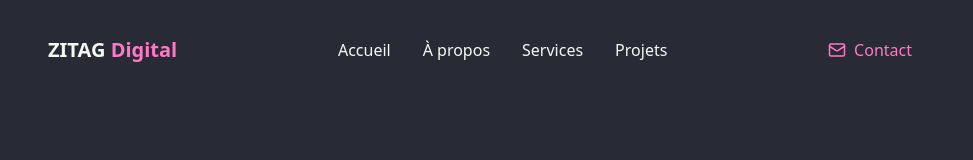
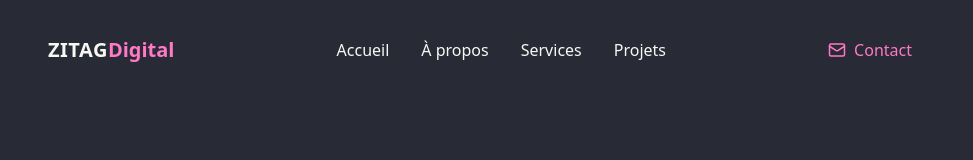
Before and after one commit to MeriemZITARI/zitag-digital, a React (Vite) app: page / in a window 1280 px wide. Shown: the top 160 px of the page, without its empty margins (160-1133 px from the left). Built offline with nearby package versions, Linux system fonts and the light colour scheme.

Commit message:
logo and projects rectified

```diff
--- a/src/components/Navbar.tsx
+++ b/src/components/Navbar.tsx
@@ -9,7 +9,7 @@ const Navbar = () => {
         href="#home"
         className="text-xl font-bold hover:opacity-80 transition"
       >
-        <span>ZITAG</span>{" "}
+        <span className="tracking-wide">ZITAG</span>
         <span className="text-primary">Digital</span>
       </a>
 
--- a/src/components/Projects.tsx
+++ b/src/components/Projects.tsx
@@ -7,7 +7,7 @@ const projects = [
     {
       id: 1,
 
-      title: "Site vtrine cabinet paramédical",
+      title: "Site vitrine cabinet paramédical",
       description:
         "Création d’un site vitrine one-page moderne et responsive avec un travail particulier sur le référencement naturel, les performances et l’accessibilité.",
       highlights: [
```
